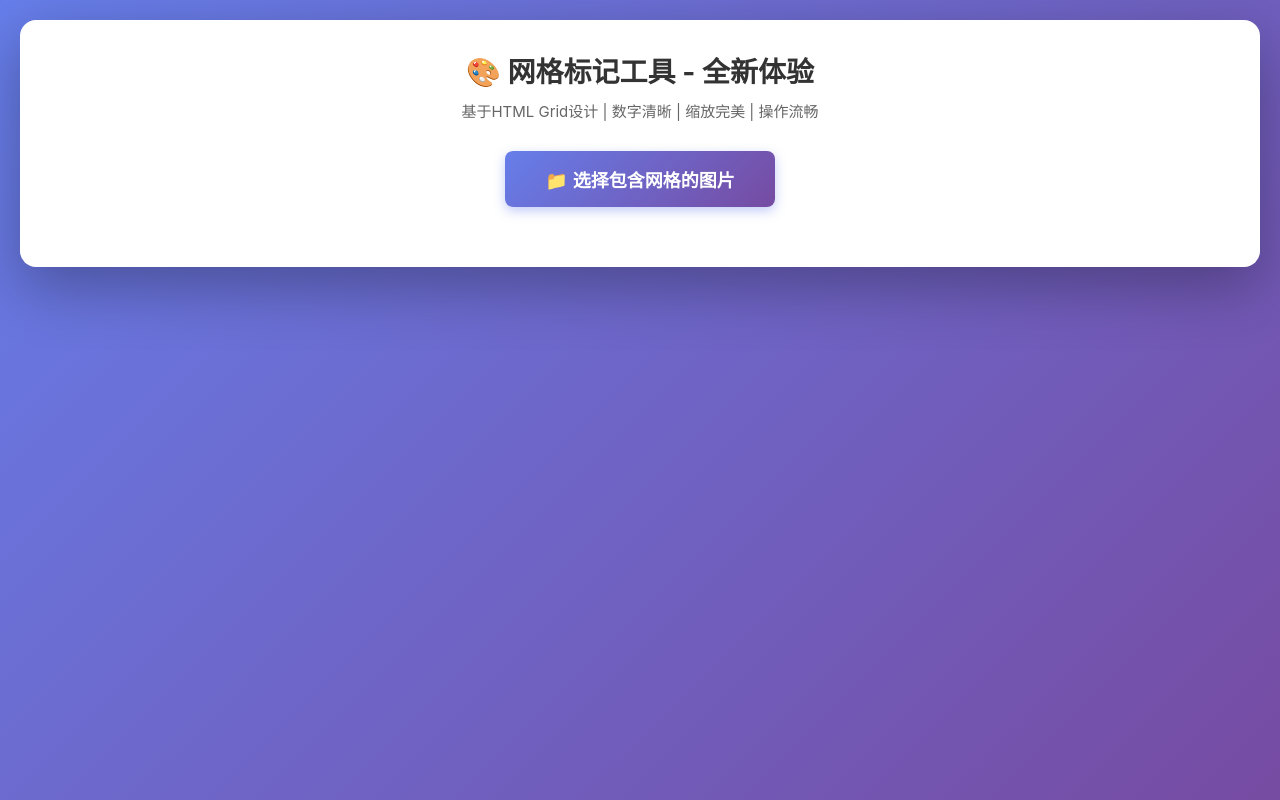
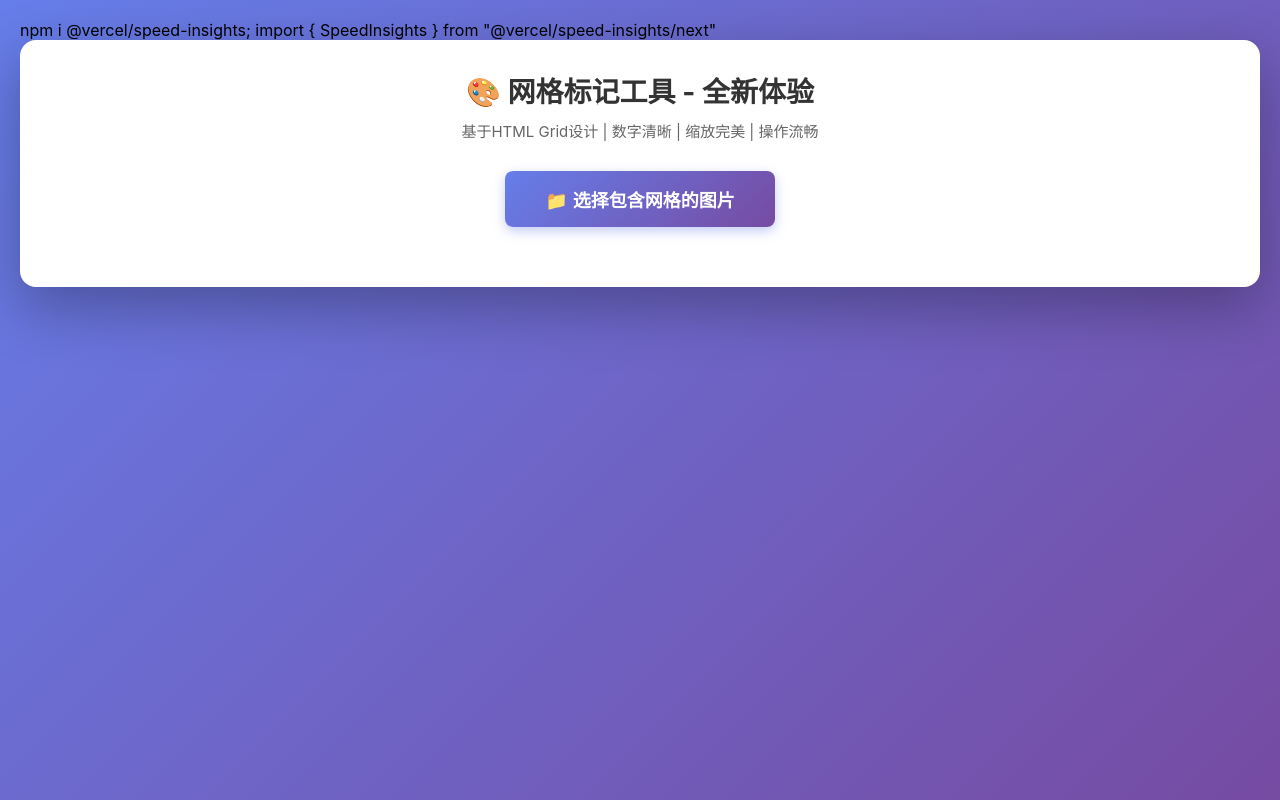
Before and after one commit to Mr-Money613/crochet-tool, a plain HTML site: page index.html in a window 1280 px wide. Drawn offline with Linux system fonts and the light colour scheme.

Commit message:
Update index.html

```diff
--- a/index.html
+++ b/index.html
@@ -530,6 +530,8 @@
     </style>
 </head>
 <body>
+    npm i @vercel/speed-insights;
+    import { SpeedInsights } from "@vercel/speed-insights/next"
     <div class="container">
         <h1>🎨 网格标记工具 - 全新体验</h1>
         <p class="subtitle">基于HTML Grid设计 | 数字清晰 | 缩放完美 | 操作流畅</p>
```
